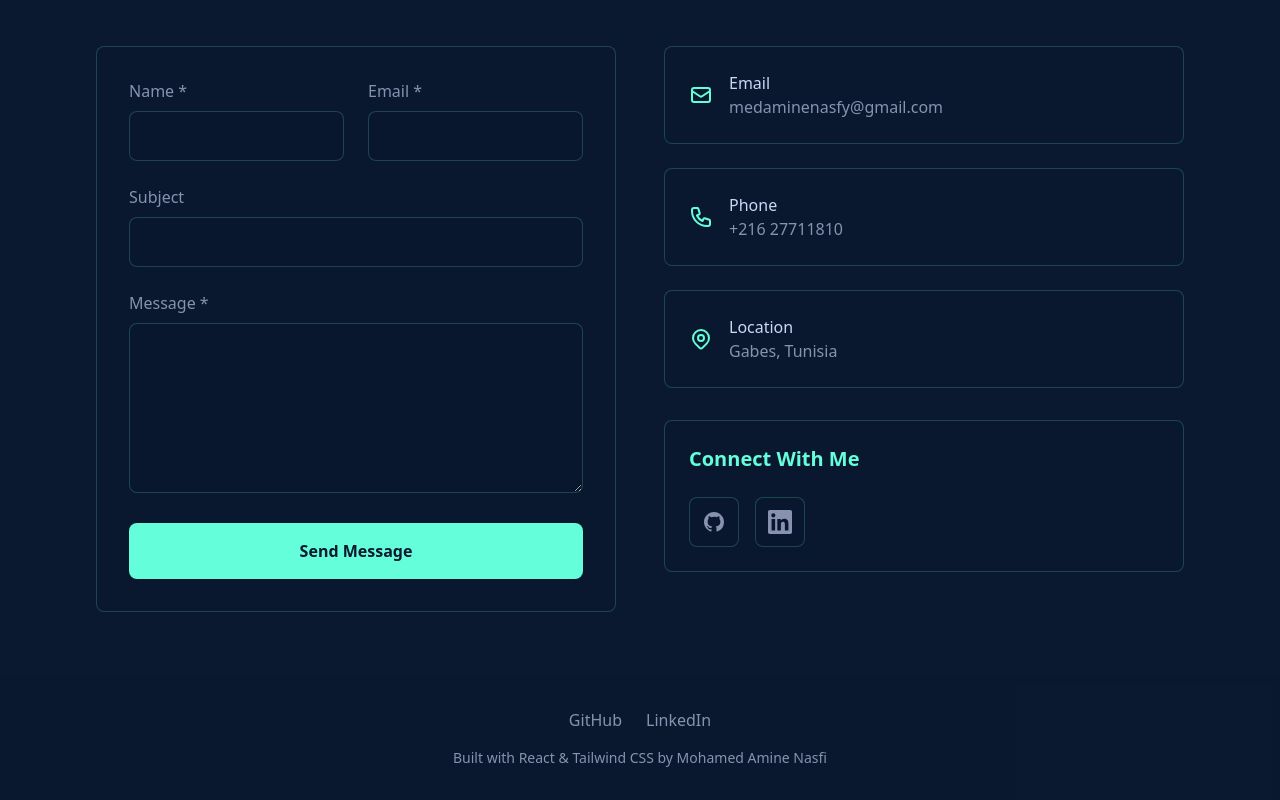
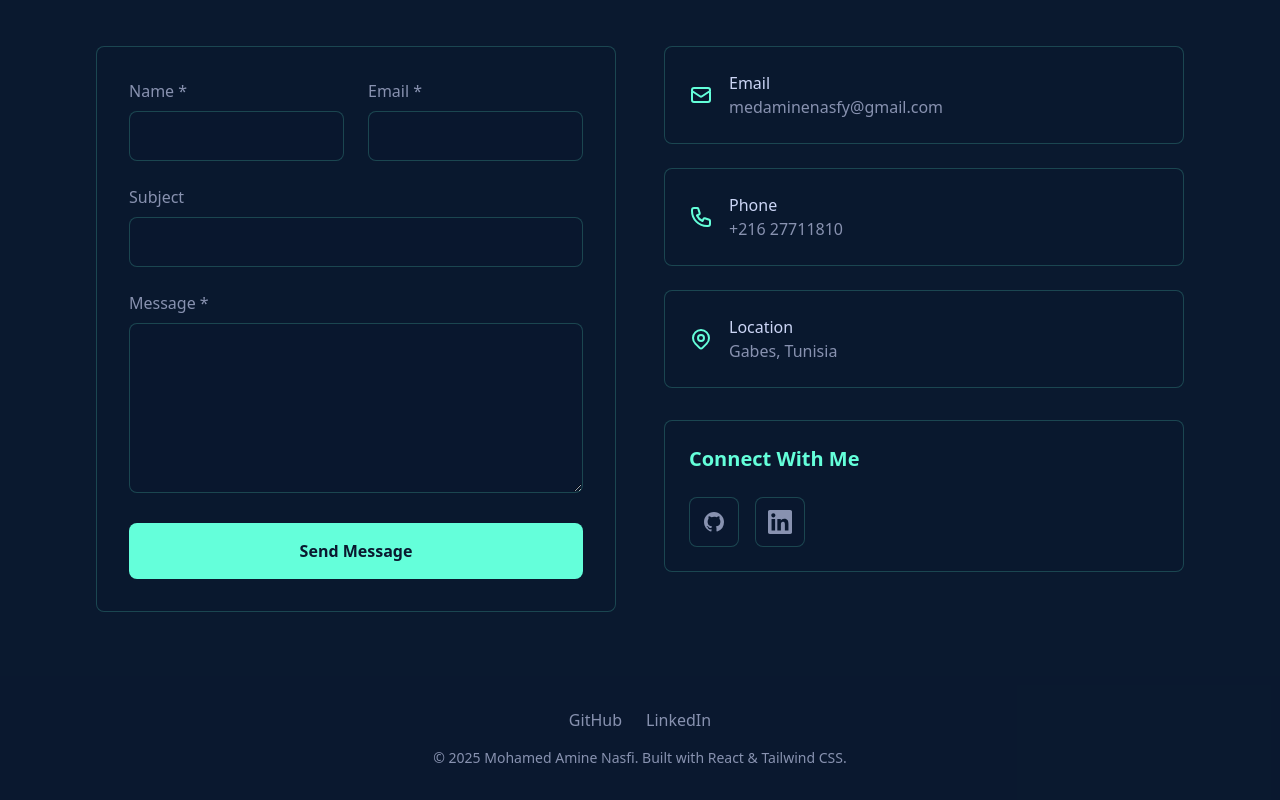
Before and after one commit to medaminenasfi/Portfolio., a React (Create React App) app: page / in a window 1280 px wide. Shown: the part 4650-5450 px from the top of the page. Built offline with nearby package versions, Linux system fonts and the light colour scheme.

Commit message:
Update footer text to include copyright notice and year

```diff
--- a/public/index.html
+++ b/public/index.html
@@ -10,34 +10,14 @@
       content="Web site created using create-react-app"
     />
     <link rel="apple-touch-icon" href="%PUBLIC_URL%/logo192.png" />
-    <!--
-      manifest.json provides metadata used when your web app is installed on a
-      user's mobile device or desktop. See https://developers.google.com/web/fundamentals/web-app-manifest/
-    -->
+
     <link rel="manifest" href="%PUBLIC_URL%/manifest.json" />
-    <!--
-      Notice the use of %PUBLIC_URL% in the tags above.
-      It will be replaced with the URL of the `public` folder during the build.
-      Only files inside the `public` folder can be referenced from the HTML.
 
-      Unlike "/favicon.ico" or "favicon.ico", "%PUBLIC_URL%/favicon.ico" will
-      work correctly both with client-side routing and a non-root public URL.
-      Learn how to configure a non-root public URL by running `npm run build`.
-    -->
-    <title>React App</title>
+    <title>Portfolio Mohamed Amine</title>
   </head>
   <body>
     <noscript>You need to enable JavaScript to run this app.</noscript>
     <div id="root"></div>
-    <!--
-      This HTML file is a template.
-      If you open it directly in the browser, you will see an empty page.
 
-      You can add webfonts, meta tags, or analytics to this file.
-      The build step will place the bundled scripts into the <body> tag.
-
-      To begin the development, run `npm start` or `yarn start`.
-      To create a production bundle, use `npm run build` or `yarn build`.
-    -->
   </body>
 </html>
--- a/src/components/Footer.jsx
+++ b/src/components/Footer.jsx
@@ -23,7 +23,7 @@
           </a>
         </div>
         <p className="text-textSecondary text-sm">
-          Built with React & Tailwind CSS by Mohamed Amine Nasfi
+  © 2025 Mohamed Amine Nasfi. Built with React & Tailwind CSS.
         </p>
       </div>
     </footer>
```
